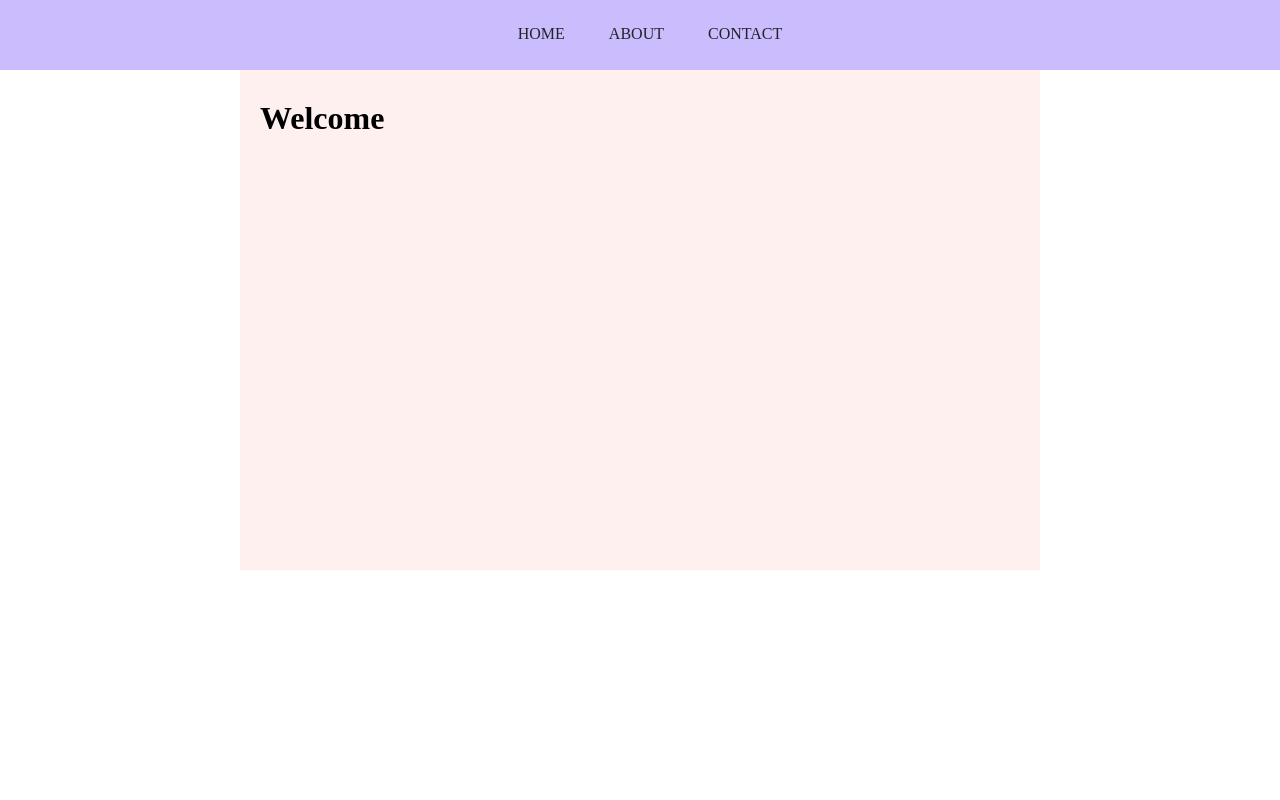
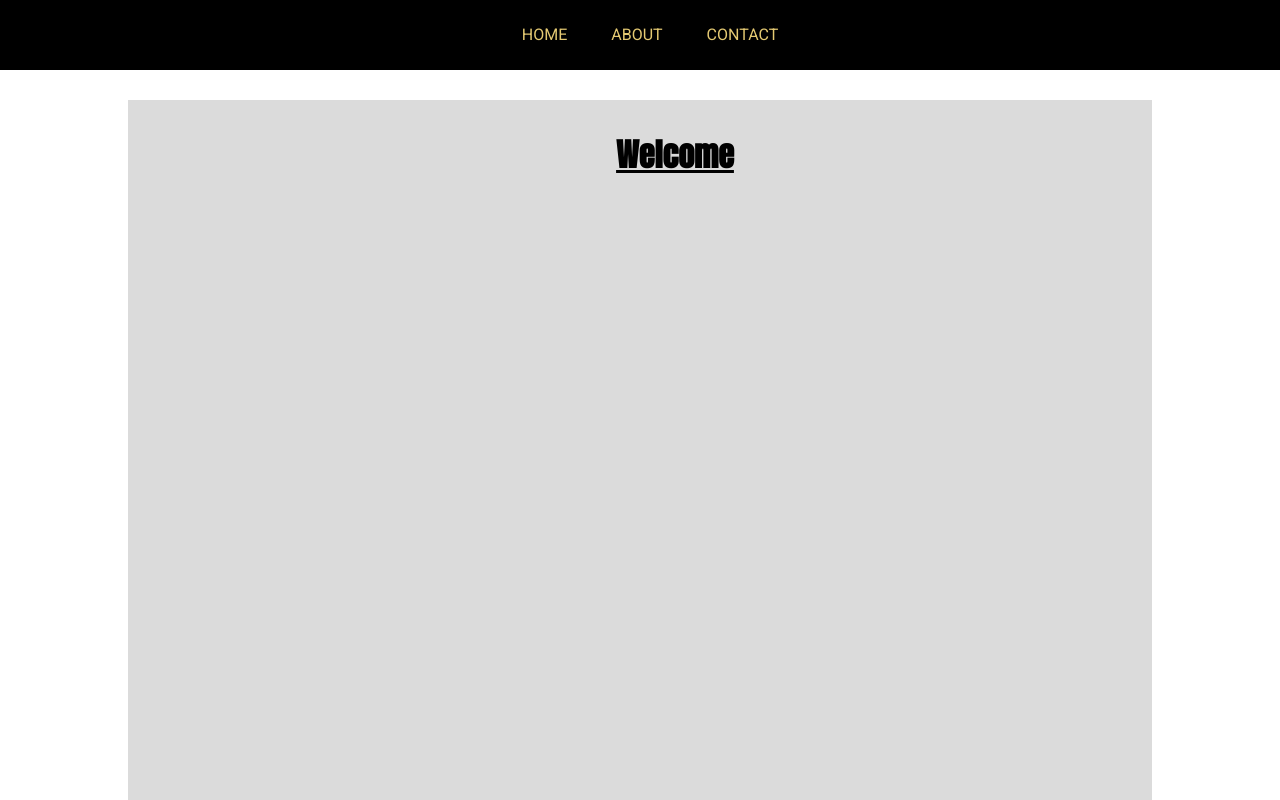
Before and after one commit to jasvalle/SMC_WD2_Fall2019, a plain HTML site: page Homework 1/index.html in a window 1280 px wide. Shown: the top 800 px of the page. Drawn offline with Linux system fonts and the light colour scheme.

Commit message:
Color
Changed color pallete to match across all breakpoints

```diff
--- a/Homework 1/index.html
+++ b/Homework 1/index.html
@@ -6,6 +6,9 @@
     <meta http-equiv="X-UA-Compatible" content="ie=edge">
     <link rel="stylesheet" href="main.css">
     <title>Week 2 Intro to responsive design</title>
+
+    <link href="https://fonts.googleapis.com/css?family=Anton|Roboto&display=swap" rel="stylesheet">
+
 </head>
 <body>
     <header>
--- a/Homework 1/main.css
+++ b/Homework 1/main.css
@@ -3,7 +3,7 @@ body {
 }
 
 nav {
-    background-color: rgb(238, 255, 224);
+    background-color: black;
     padding: 20px 30px;
 }
 
@@ -16,6 +16,7 @@ nav ul {
 nav li {
     margin: 10px;
     padding: 5px 0px;
+    color: #7b9978;
 }
 
 nav li:first-child {
@@ -24,28 +25,34 @@ nav li:first-child {
 
 nav ul a {
     text-decoration: none;
-    color: #212529;
+    color: #e4c972;
     text-transform: uppercase;
+    font-family: 'Roboto', sans-serif;
+
 }
 
 div {
     margin: auto;
-    width: 300px;
-    height: 500px;
-    background-color: rgb(255, 244, 237);
+    height: 668px;
+    width: 375px;
+    background-color: rgb(219, 219, 219);
+    margin-top: 10px;
 }
 
 h1 {
     margin: 0px;
     padding-top: 20px;
+    padding-left: 40px;
+    color: black;
+
+    font-family: 'Anton', sans-serif;
 }
 
 @media(min-width: 540px) {
     nav {
         padding: 0px 10px;
-        background-color: rgb(224, 250, 255);
         width: 50px;
-        height: 100%;
+        height: 1024px;
         float: left;
     }
 
@@ -63,16 +70,18 @@ h1 {
         writing-mode: vertical-lr;
         padding-top: 60px;
     }
+
+
     div {
         margin: auto;
-        width: 500px;
-        height: 500px;
-        background-color: rgb(246, 237, 255);
+        width: 550px;
+        height: 1024px;
     }
 
     h1 {
         margin: 0px;
-        padding: 20px 0px 0px 20px;
+        padding: 50px 0px 0px 70px;
+        text-decoration: underline;
     }
 }
 
@@ -80,7 +89,6 @@ h1 {
 @media(min-width: 1024px) {
     nav {
         padding: 0px 10px;
-        background-color: rgb(202, 188, 253);
         height: 70px;
         width: 100%;
         float: none;
@@ -98,15 +106,18 @@ h1 {
         writing-mode: horizontal-tb;
         padding-top: 15px;
     }
+
+
     div {
         margin: auto;
-        width: 800px;
-        height: 500px;
-        background-color: rgb(255, 240, 240);
+        margin-top: 30px;
+        width: 80%;
+        height: 900px;
     }
 
     h1 {
         margin: 0px;
         padding-top: 30px;
+        text-align: center;
     }
 }
```
Also changed, not shown: Homework 1/About.html (+4 -0 lines), Homework 1/Contact.html (+4 -0 lines).
